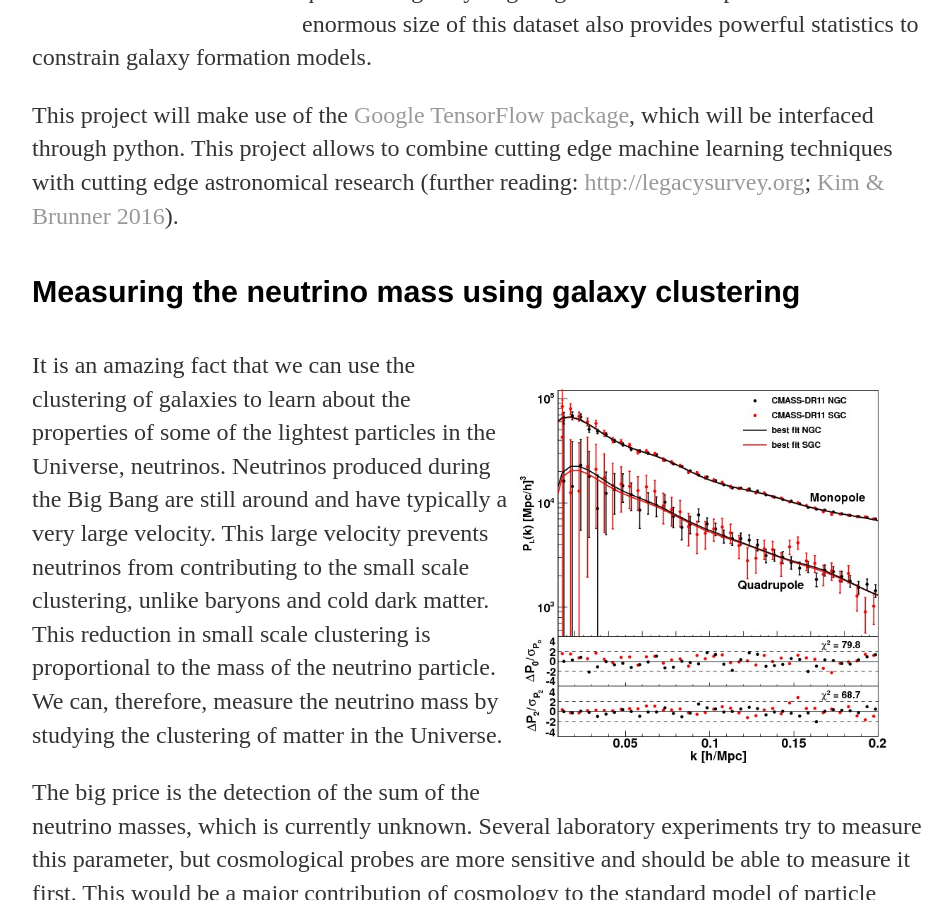
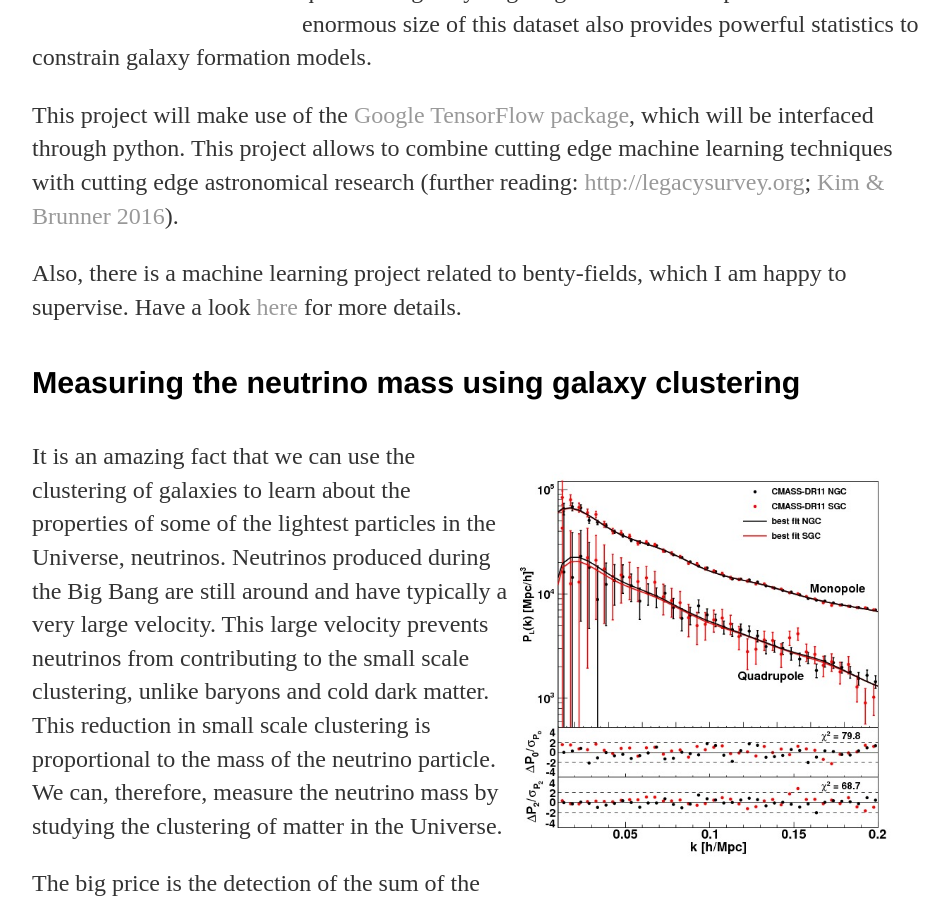
Before and after one commit to fbeutler/fbeutler.github.io, a Jekyll site: the page built from research/projects.html, in a window 1280 px wide and 900 px high, scrolled down 2028 px. Shown: the whole window, without its empty margins (160-1112 px from the left). Built offline with Jekyll 4.4.1, drawn with Linux system fonts in a browser that asks for light colours.

Commit message:
Update projects.html

```diff
--- a/research/projects.html
+++ b/research/projects.html
@@ -68,6 +68,11 @@ title: My research projects
       interfaced through python. This project allows to combine cutting edge machine learning techniques with cutting edge astronomical
       research (further reading: <a href="http://legacysurvey.org" target="_blank">http://legacysurvey.org</a>; <a
       href="https://arxiv.org/abs/1608.04369v2" target="_blank">Kim & Brunner 2016</a>).
+    </p>
+
+    <p>
+      Also, there is a machine learning project related to benty-fields, which I am happy to supervise. Have a look <a href="https://benty-fields.com/projects"
+                                                                                                                       target="_blank">here</a> for more details.
     </p>
   </div>
 
```
